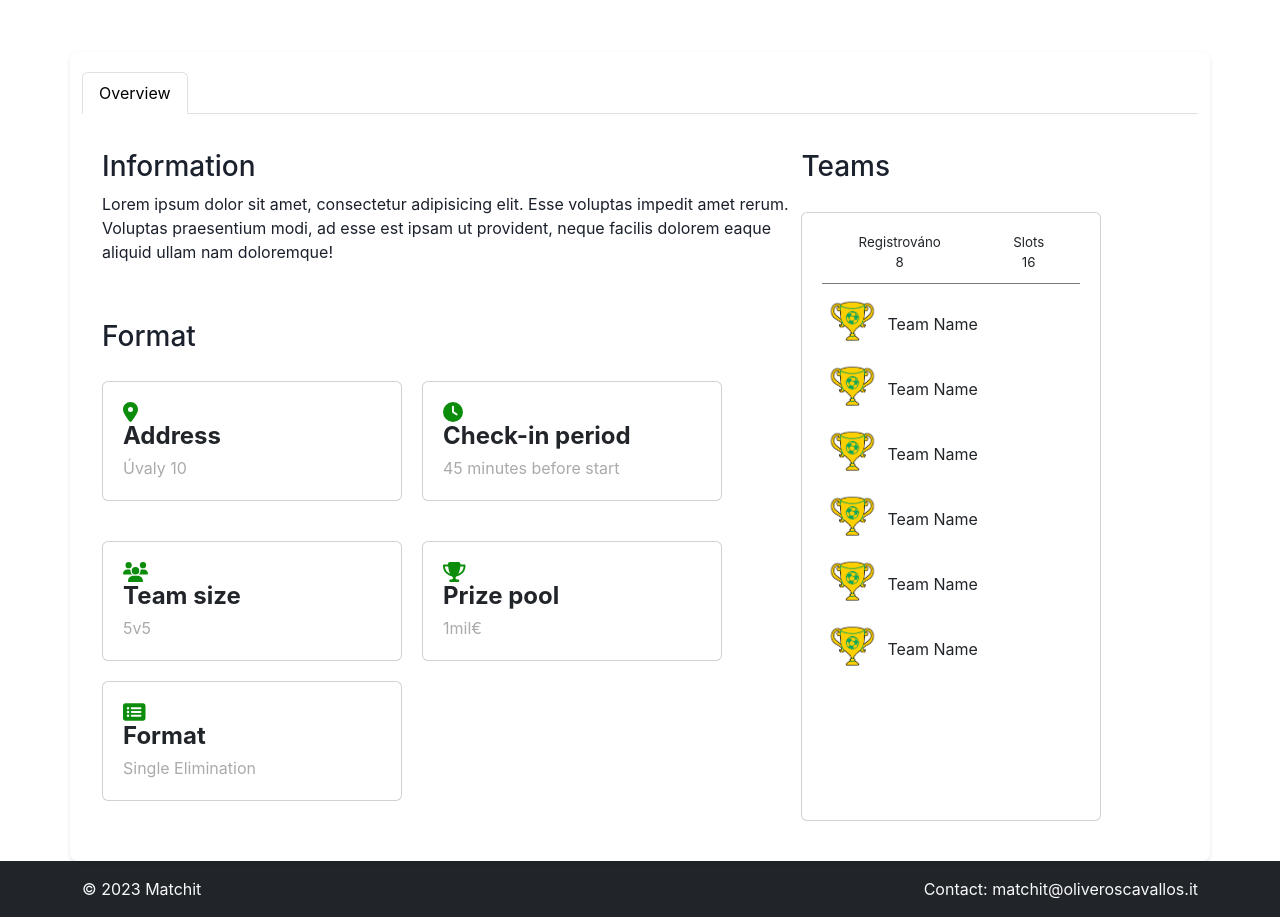
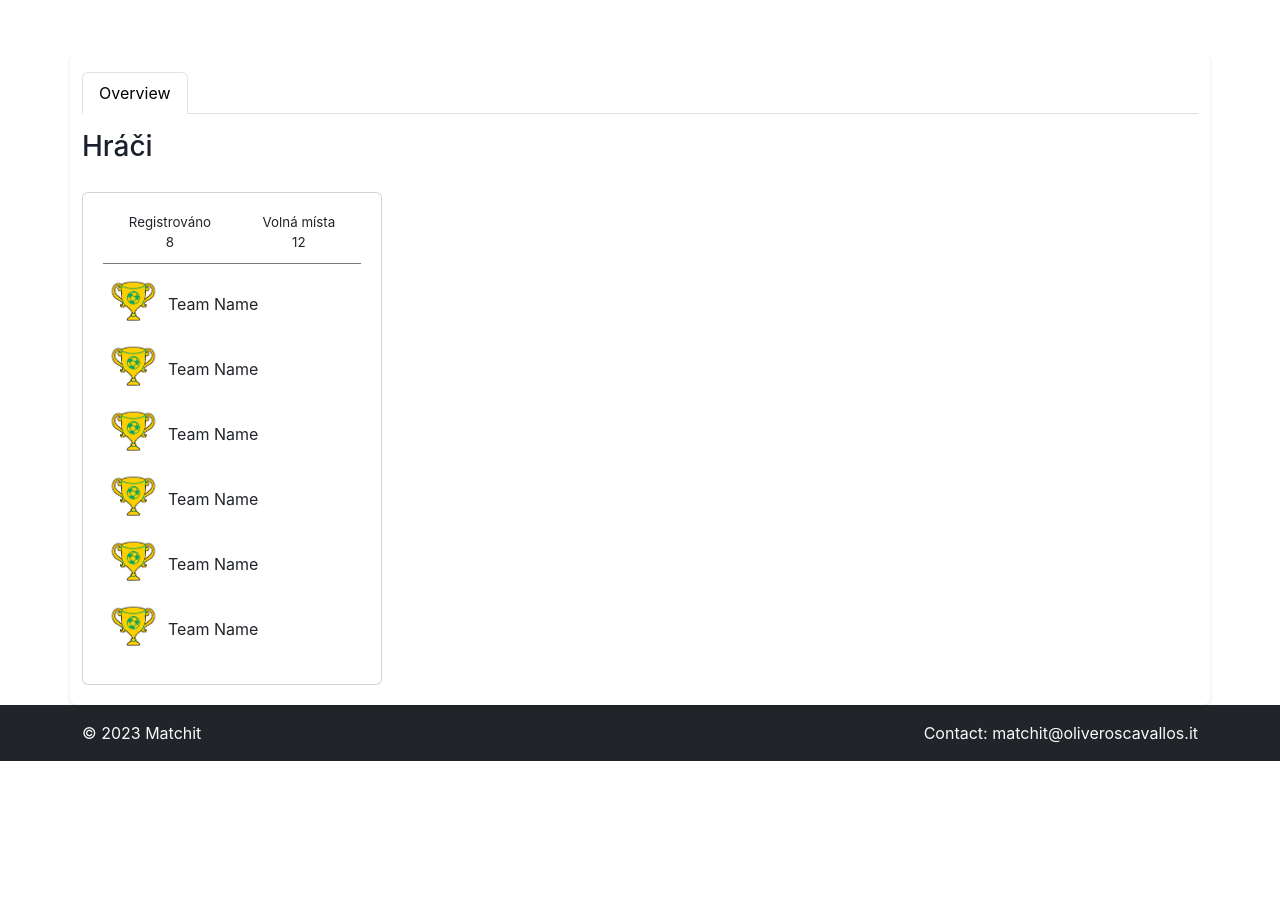
Before and after one commit to OliverPCV/uuMatchItApp, a React (Create React App) app in the folder client/: page /teamdetail/1 in a window 1280 px wide. Shown: the part 428-1345 px from the top of the page. After the commit the page ends 1189 px from the top, so only its background shows below. Built offline with nearby package versions, Linux system fonts and the light colour scheme; grey boxes are pictures that could not be loaded; what @g-loot/react-tournament-brackets would draw is missing.

Commit message:
team detail

```diff
--- a/client/src/pages/TeamDetail.jsx
+++ b/client/src/pages/TeamDetail.jsx
@@ -3,8 +3,6 @@ import { Container, Tab, Tabs } from 'react-bootstrap';
 import { useParams } from 'react-router-dom';
 import teams from '../data/teams';
 import '../styles/page-style/TeamDetail.css'; // Update the path to your CSS file
-import { FontAwesomeIcon } from '@fortawesome/react-fontawesome';
-import {faClock, faUsers, faTrophy, faListAlt, faLocationDot } from '@fortawesome/free-solid-svg-icons';
 import teamlogo from '../images/1.png'
 
 function TeamDetail() {
@@ -36,60 +34,9 @@ function TeamDetail() {
           className="mb-3"
         >
           <Tab eventKey="overview" title="Overview">
-            <div className="overview-container">
               <div className="left-column">
-                {/* Sekce s informacemi */}
-                <div className="information-section">
-                  <h3>Information</h3>
-                  <p>Lorem ipsum dolor sit amet, consectetur adipisicing elit. Esse voluptas impedit amet rerum. Voluptas praesentium modi, ad esse est ipsam ut provident, neque facilis dolorem eaque aliquid ullam nam doloremque!</p>
-                </div>
-
-                {/* Flex kontejner pro kartičky */}
-                <h3>Format</h3>
-                <div className="cards-container">
-                  <div className="card">
-                    <FontAwesomeIcon icon={faLocationDot} className="icon" />
-                    <div>
-                      <h4>Address</h4>
-                      <p>Úvaly 10</p>
-                    </div>
-                  </div>
-                  <div className="card">
-                    <FontAwesomeIcon icon={faClock} className="icon" />
-                    <div>
-                      <h4>Check-in period</h4>
-                      <p>45 minutes before start</p>
-                    </div>
-                  </div>
-                  {/* Další kartičky */}
-                </div>
-                <div className="cards-container">
-                  <div className="card">
-                    <FontAwesomeIcon icon={faUsers} className="icon" />
-                    <div>
-                      <h4>Team size</h4>
-                      <p>5v5</p>
-                    </div>
-                  </div>
-                  <div className="card">
-                    <FontAwesomeIcon icon={faTrophy} className="icon" />
-                    <div>
-                      <h4>Prize pool</h4>
-                      <p>1mil€</p>
-                    </div>
-                  </div>
-                  <div className="card">
-                    <FontAwesomeIcon icon={faListAlt} className="icon" />
-                    <div>
-                      <h4>Format</h4>
-                      <p>Single Elimination</p>
-                    </div>
-                  </div>
-                </div>
-              </div>
-
               <div className="right-column">
-                <h3>Teams</h3>
+                <h3>Hráči</h3>
                 <div className="card players-box">
                   <div className="tournament-stats">
                     <div className="registered-teams">
@@ -97,8 +44,8 @@ function TeamDetail() {
                       <span className="value">8</span>
                     </div>
                     <div className="tournament-slots">
-                      <span className="label">Slots</span>
-                      <span className="value">16</span>
+                      <span className="label">Volná místa</span>
+                      <span className="value">12</span>
                     </div>
                   </div>
                   <span className='line'></span>
```
